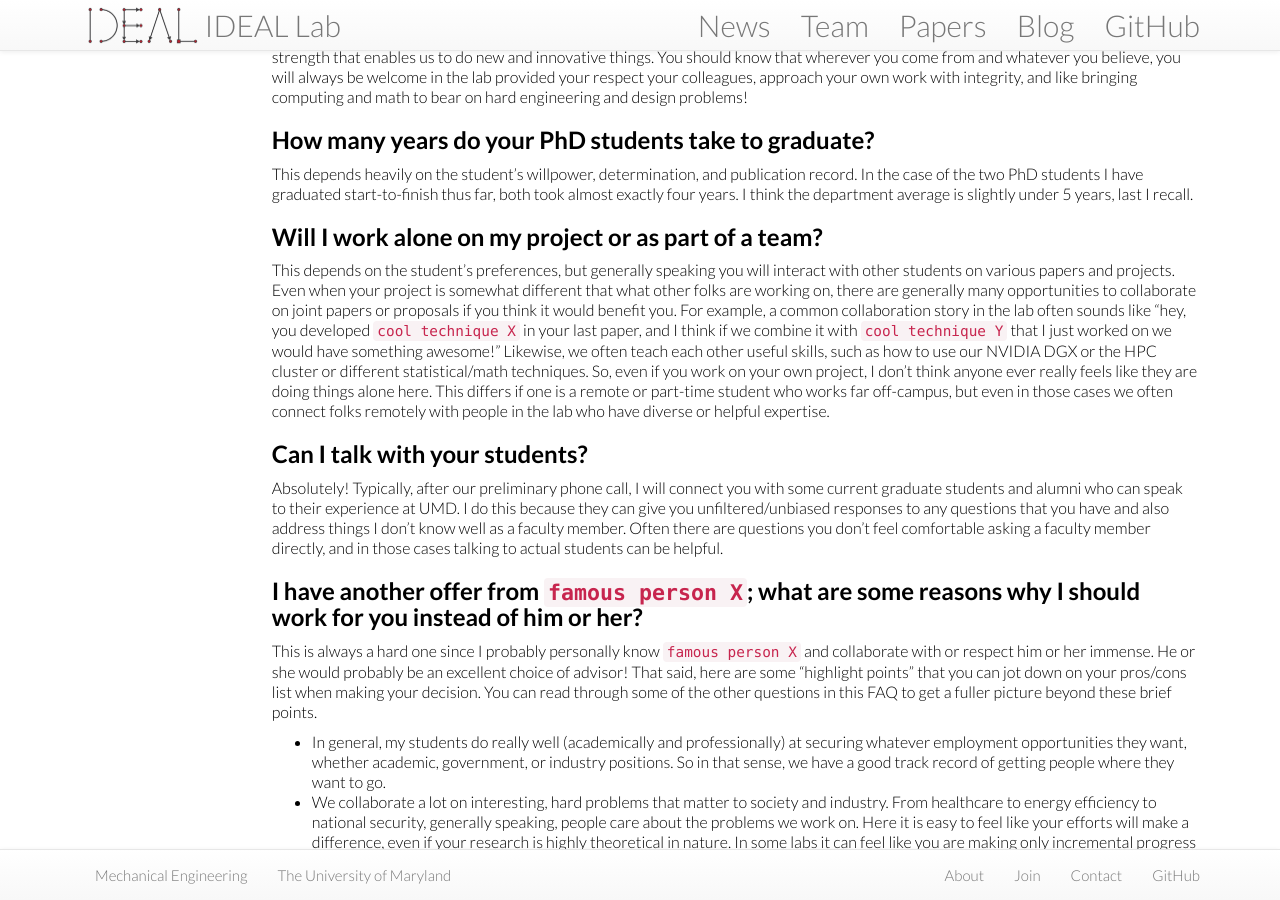
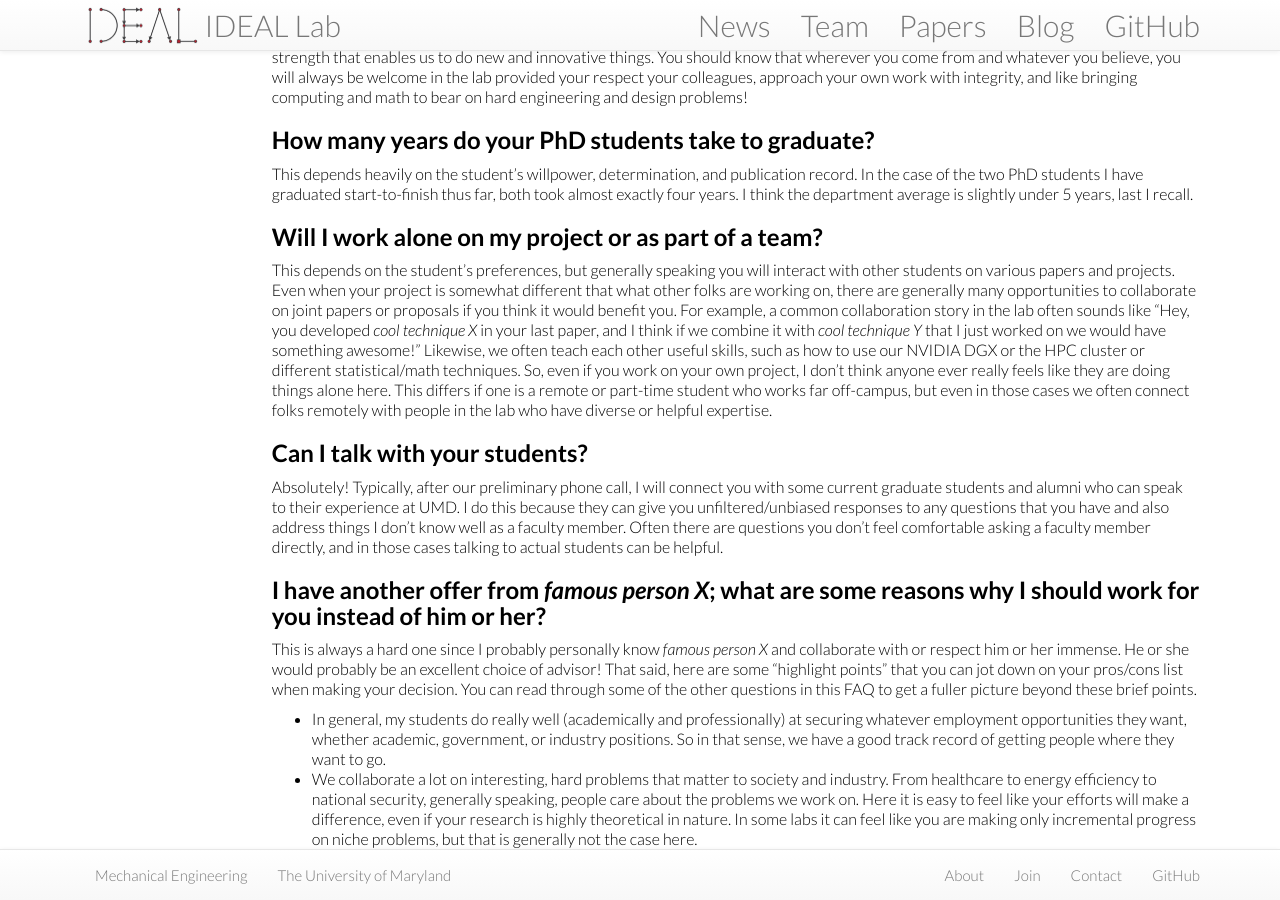
Before and after one commit to IDEALLab/ideallab.github.io, a Jekyll site: the page built from blog/_posts/2019-12-27-Prospective-Students-FAQ.md, in a window 1280 px wide and 900 px high, scrolled down 1199 px. Built offline with Jekyll 4.4.1, drawn with Linux system fonts in a browser that asks for light colours; nearby versions of some CDN libraries.

Commit message:
Minor formatting fix

```diff
--- a/blog/_posts/2019-12-27-Prospective-Students-FAQ.md
+++ b/blog/_posts/2019-12-27-Prospective-Students-FAQ.md
@@ -50,20 +50,20 @@ This depends heavily on the student's willpower, determination, and publication
 
 
 ## Will I work alone on my project or as part of a team?
-This depends on the student's preferences, but generally speaking you will interact with other students on various papers and projects. Even when your project is somewhat different that what other folks are working on, there are generally many opportunities to collaborate on joint papers or proposals if you think it would benefit you. For example, a common collaboration story in the lab often sounds like "hey, you developed `cool technique X` in your last paper, and I think if we combine it with `cool technique Y` that I just worked on we would have something awesome!" Likewise, we often teach each other useful skills, such as how to use our NVIDIA DGX or the HPC cluster or different statistical/math techniques. So, even if you work on your own project, I don't think anyone ever really feels like they are doing things alone here. This differs if one is a remote or part-time student who works far off-campus, but even in those cases we often connect folks remotely with people in the lab who have diverse or helpful expertise.
+This depends on the student's preferences, but generally speaking you will interact with other students on various papers and projects. Even when your project is somewhat different that what other folks are working on, there are generally many opportunities to collaborate on joint papers or proposals if you think it would benefit you. For example, a common collaboration story in the lab often sounds like "Hey, you developed *cool technique X* in your last paper, and I think if we combine it with *cool technique Y* that I just worked on we would have something awesome!" Likewise, we often teach each other useful skills, such as how to use our NVIDIA DGX or the HPC cluster or different statistical/math techniques. So, even if you work on your own project, I don't think anyone ever really feels like they are doing things alone here. This differs if one is a remote or part-time student who works far off-campus, but even in those cases we often connect folks remotely with people in the lab who have diverse or helpful expertise.
 
 
 ## Can I talk with your students?
 Absolutely! Typically, after our preliminary phone call, I will connect you with some current graduate students and alumni who can speak to their experience at UMD. I do this because they can give you unfiltered/unbiased responses to any questions that you have and also address things I don't know well as a faculty member. Often there are questions you don't feel comfortable asking a faculty member directly, and in those cases talking to actual students can be helpful.
 
 
-## I have another offer from `famous person X`; what are some reasons why I should work for you instead of him or her?
-This is always a hard one since I probably personally know `famous person X` and collaborate with or respect him or her immense. He or she would probably be an excellent choice of advisor! That said, here are some "highlight points" that you can jot down on your pros/cons list when making your decision. You can read through some of the other questions in this FAQ to get a fuller picture beyond these brief points.
+## I have another offer from *famous person X*; what are some reasons why I should work for you instead of him or her?
+This is always a hard one since I probably personally know *famous person X* and collaborate with or respect him or her immense. He or she would probably be an excellent choice of advisor! That said, here are some "highlight points" that you can jot down on your pros/cons list when making your decision. You can read through some of the other questions in this FAQ to get a fuller picture beyond these brief points.
 
 * In general, my students do really well (academically and professionally) at securing whatever employment opportunities they want, whether academic, government, or industry positions. So in that sense, we have a good track record of getting people where they want to go.
 * We collaborate a lot on interesting, hard problems that matter to society and industry. From healthcare to energy efficiency to national security, generally speaking, people care about the problems we work on. Here it is easy to feel like your efforts will make a difference, even if your research is highly theoretical in nature. In some labs it can feel like you are making only incremental progress on niche problems, but that is generally not the case here.
 * Living here is both awesome and cost-effective. You get access to big-city-level (Washington DC) amenities/attractions and nearby national parks (Shenandoah), but living in College Park is fairly inexpensive and safe. Our graduate student salaries are at the top range of what schools offer. You can have a good life here both inside and outside of school.
-* Unlike `famous person X`, who already has `A#` citations, `B#` awards, and `C#` graduated students, I am early enough in my career where you will make a serious impact on my own trajectory and success. So I have every possible reason to want to invest in you and your success! You are not just a bean to be counted but rather a valued partner who I must cultivate if I am to succeed myself. Your success **literally defines** my own success in ways that are simply not often the case for PIs who are already well entrenched in their careers.
+* Unlike *famous person X*, who already has *A#* citations, *B#* awards, and *C#* graduated students, I am early enough in my career where you will make a serious impact on my own trajectory and success. So I have every possible reason to want to invest in you and your success! You are not just a bean to be counted but rather a valued partner who I must cultivate if I am to succeed myself. Your success **literally defines** my own success in ways that are simply not often the case for PIs who are already well entrenched in their careers.
 
 
 
```
